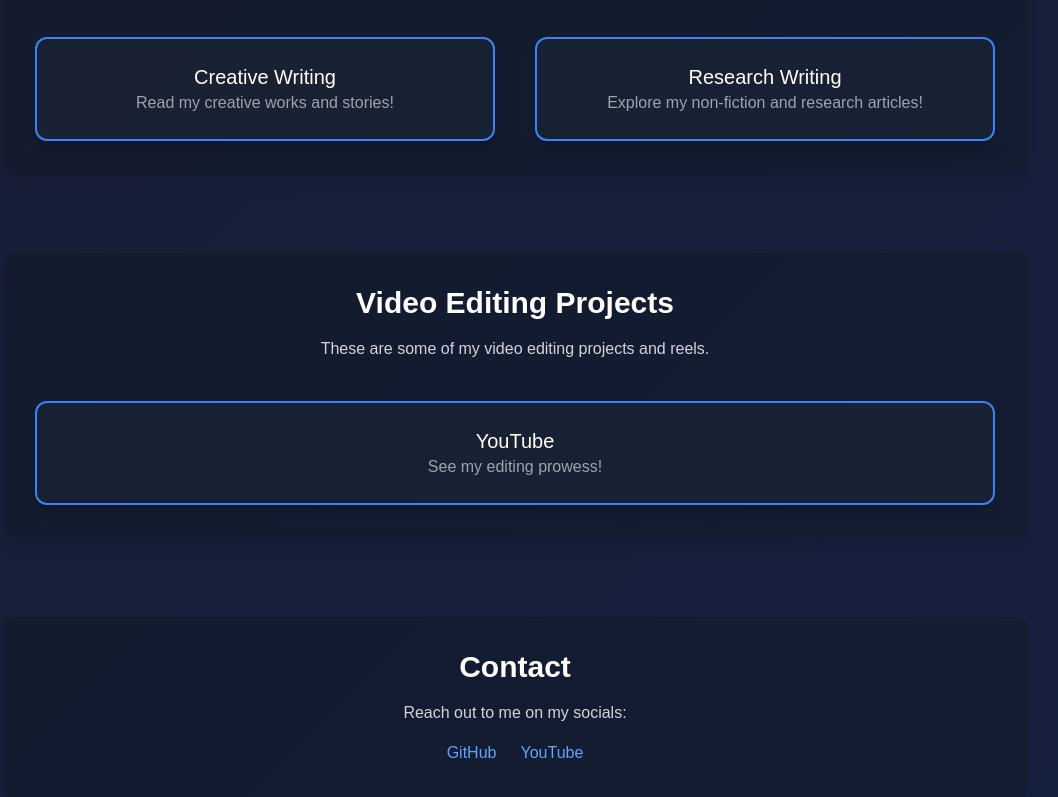
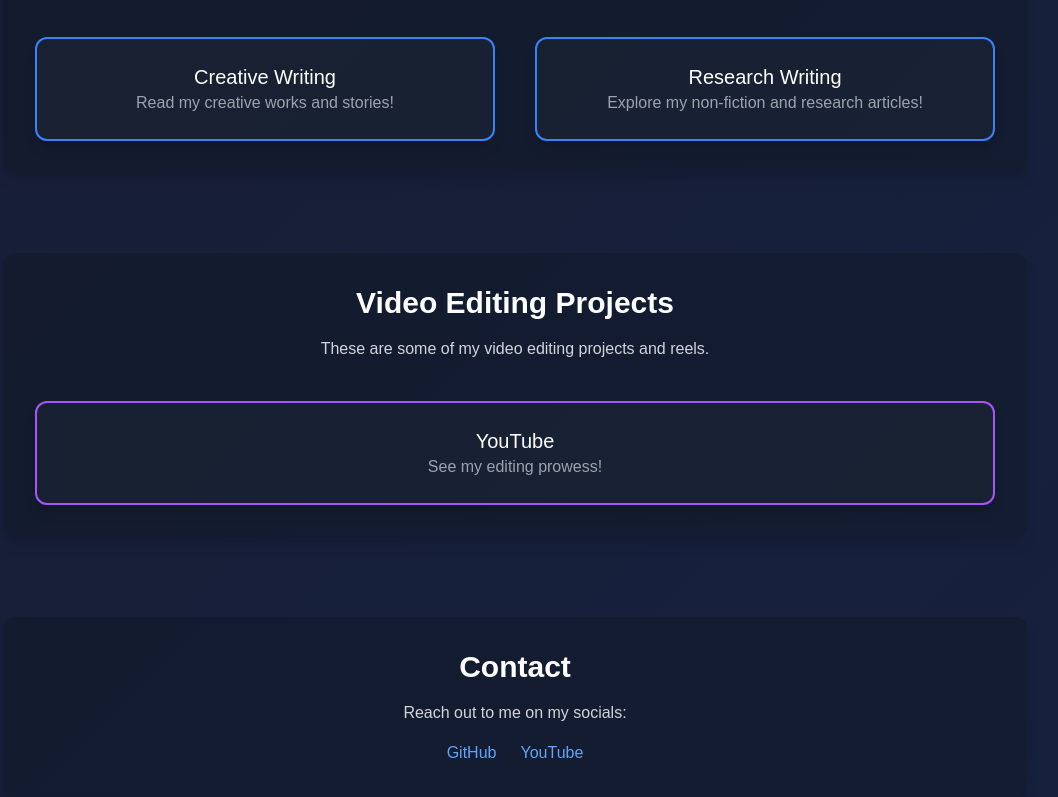
Before and after one commit to siucrae/portfolio, a plain HTML site: page index.html in a window 1280 px wide. Shown: the part 2359-3156 px from the top of the page, without its empty margins (125-1183 px from the left). Drawn offline with nearby package versions, Linux system fonts and the light colour scheme.

Commit message:
Update index.html
small overlook on colors. quick fix

```diff
--- a/index.html
+++ b/index.html
@@ -200,7 +200,7 @@
         <p class="mt-4 text-gray-300">These are some of my video editing projects and reels.</p>
         <!-- content for video editing projects -->
         <div class="grid grid-cols-1 md:grid-cols-1 gap-10 mt-10">
-            <a href="#youtube" class="bg-gray-800 bg-opacity-50 p-6 rounded-xl shadow-lg hover:scale-105 transition-transform border-2 border-blue-500">
+            <a href="#youtube" class="bg-gray-800 bg-opacity-50 p-6 rounded-xl shadow-lg hover:scale-105 transition-transform border-2 border-purple-500">
                 <h3 class="text-xl font-medium">YouTube</h3>
                 <p class="text-gray-400">See my editing prowess!</p>
             </a>
```
